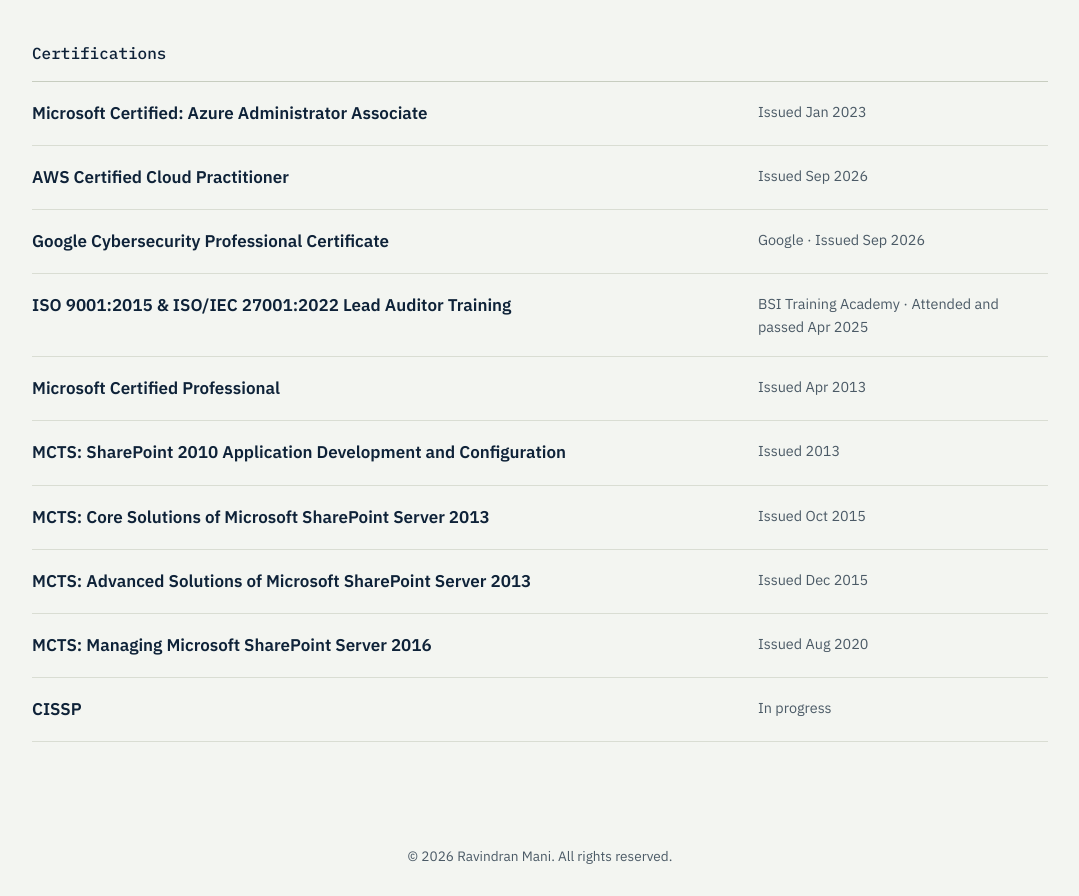
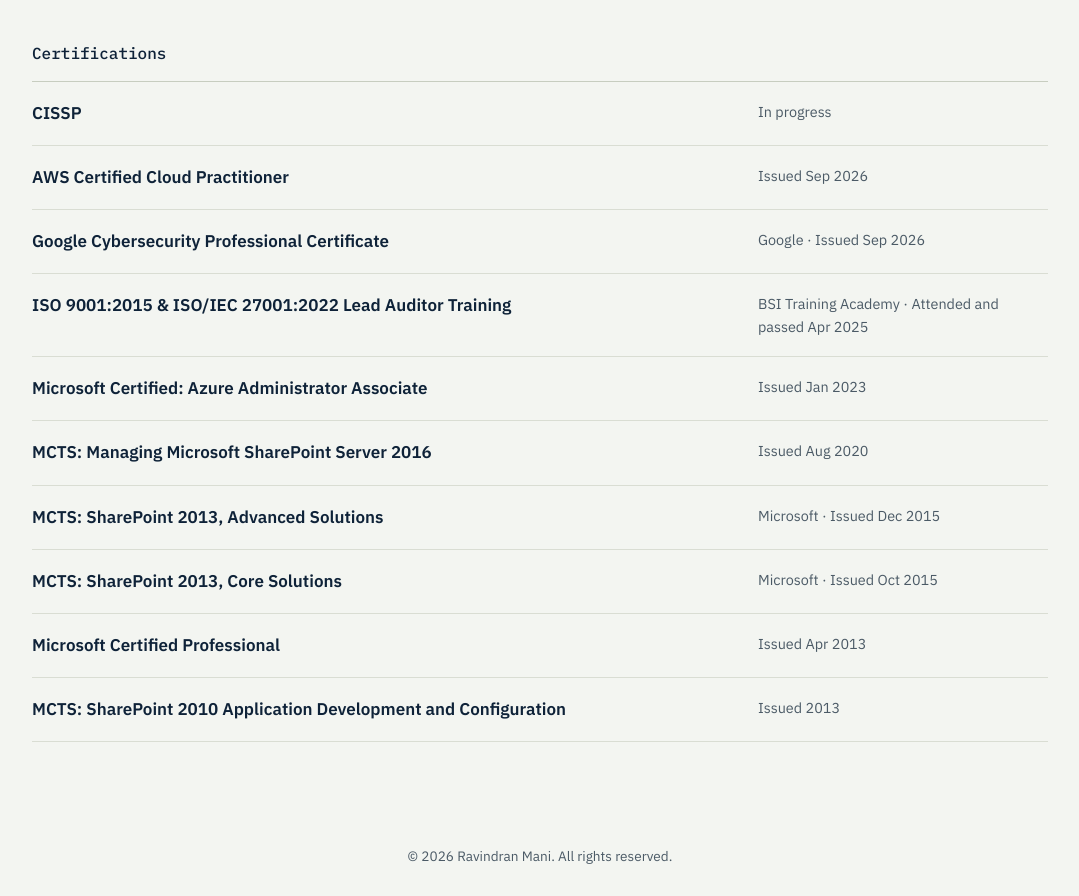
Before and after one commit to ravindranmani1980/ravindran.in, a plain HTML site: page education.html in a window 1280 px wide. Shown: the part 389-1285 px from the top of the page, without its empty margins (100-1179 px from the left). Drawn offline with Linux system fonts and the light colour scheme.

Commit message:
Add files via upload

```diff
--- a/education.html
+++ b/education.html
@@ -286,16 +286,16 @@ a:focus-visible,button:focus-visible{outline:3px solid var(--accent);outline-off
         <div>
           <h2 class="sub-head">Certifications</h2>
           <ul class="cert-list">
-            <li><div class="item-title">Microsoft Certified: Azure Administrator Associate</div><div class="item-sub">Issued Jan 2023</div></li>
+            <li><div class="item-title">CISSP</div><div class="item-sub">In progress</div></li>
             <li><div class="item-title">AWS Certified Cloud Practitioner</div><div class="item-sub">Issued Sep 2026</div></li>
             <li><div class="item-title">Google Cybersecurity Professional Certificate</div><div class="item-sub">Google · Issued Sep 2026</div></li>
             <li><div class="item-title">ISO 9001:2015 &amp; ISO/IEC 27001:2022 Lead Auditor Training</div><div class="item-sub">BSI Training Academy · Attended and passed Apr 2025</div></li>
+            <li><div class="item-title">Microsoft Certified: Azure Administrator Associate</div><div class="item-sub">Issued Jan 2023</div></li>
+            <li><div class="item-title">MCTS: Managing Microsoft SharePoint Server 2016</div><div class="item-sub">Issued Aug 2020</div></li>
+            <li><div class="item-title">MCTS: SharePoint 2013, Advanced Solutions</div><div class="item-sub">Microsoft · Issued Dec 2015</div></li>
+            <li><div class="item-title">MCTS: SharePoint 2013, Core Solutions</div><div class="item-sub">Microsoft · Issued Oct 2015</div></li>
             <li><div class="item-title">Microsoft Certified Professional</div><div class="item-sub">Issued Apr 2013</div></li>
             <li><div class="item-title">MCTS: SharePoint 2010 Application Development and Configuration</div><div class="item-sub">Issued 2013</div></li>
-            <li><div class="item-title">MCTS: Core Solutions of Microsoft SharePoint Server 2013</div><div class="item-sub">Issued Oct 2015</div></li>
-            <li><div class="item-title">MCTS: Advanced Solutions of Microsoft SharePoint Server 2013</div><div class="item-sub">Issued Dec 2015</div></li>
-            <li><div class="item-title">MCTS: Managing Microsoft SharePoint Server 2016</div><div class="item-sub">Issued Aug 2020</div></li>
-            <li><div class="item-title">CISSP</div><div class="item-sub">In progress</div></li>
 
 
           </ul>
```
